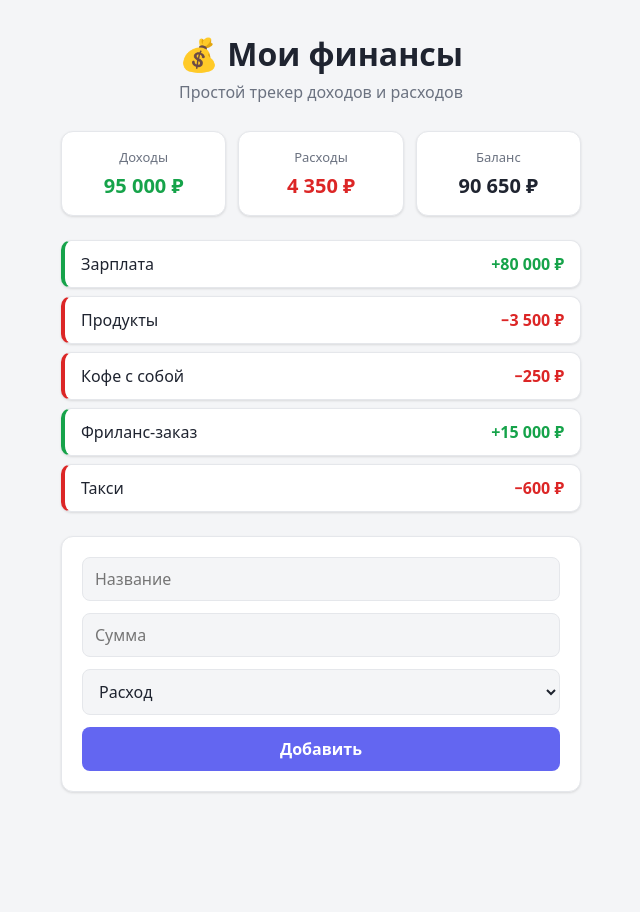
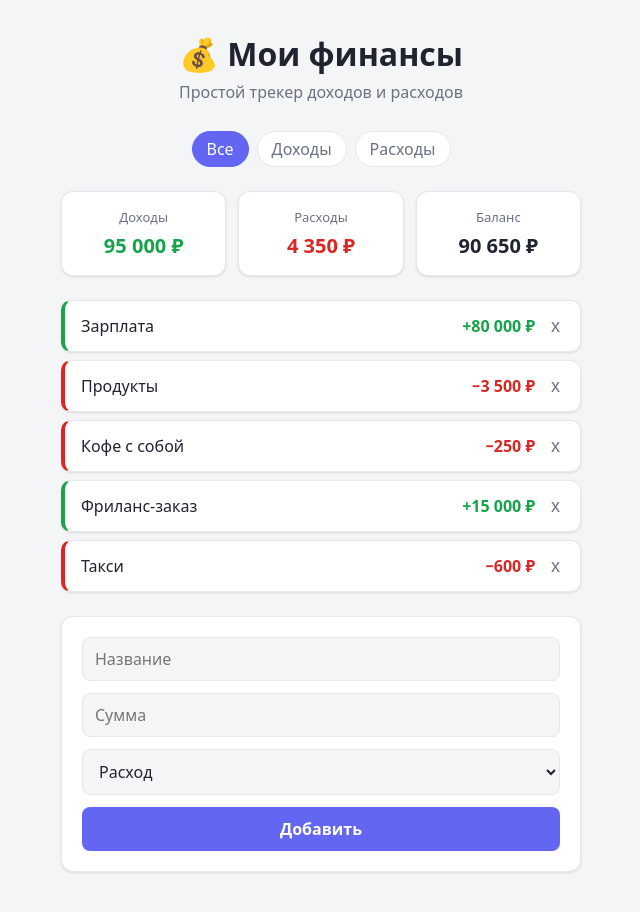
Before and after one commit to vanish-gold16/tsx_practice, a React (Vite) app: page / in a window 1280 px wide. Shown: the top 912 px of the page, without its empty margins (319-959 px from the left). Before the commit the page ends 856 px from the top, so only its background shows below. Built offline with nearby package versions, Linux system fonts and the light colour scheme.

Commit message:
feat: add transaction filtering and delete functionality

```diff
--- a/src/App.css
+++ b/src/App.css
@@ -109,6 +109,8 @@ code {
 
 .transaction__title {
   font-weight: 500;
+  flex: 1; /* занять всё свободное место и прижать сумму + кнопку вправо */
+  min-width: 0;
 }
 
 .transaction__amount {
--- a/src/App.tsx
+++ b/src/App.tsx
@@ -11,9 +11,19 @@ import Summary from "./components/Summary.tsx";
 
 function App() {
     const [transactions, setTransactions] = useState<Transaction[]>(sampleTransactions)
+    const [filter, setFilter] = useState<'all' | 'income' | 'expense'>('all')
+
+    const visibleTransactions =
+        filter === 'all'
+            ? transactions
+            :transactions.filter(t => t.type === filter)
 
     function handleAdd(transaction: Transaction) {
         setTransactions(prev => [transaction, ...prev])
+    }
+
+    function handleDelete(id: string) {
+        setTransactions(prev => prev.filter(t => t.id !== id))
     }
 
     return (
@@ -24,9 +34,33 @@ function App() {
             </header>
 
         <main className="app__main">
+            <div
+                className="filter"
+            >
+                <button
+                    className={filter === 'all' ? 'is-active' : ''}
+                    onClick={() => setFilter('all')}
+                >
+                    Все
+                </button>
+                <button
+                    className={filter === 'income' ? 'is-active' : ''}
+                    onClick={() => setFilter('income')}
+                >
+                    Доходы
+                </button>
+                <button
+                    className={filter === 'expense' ? 'is-active' : ''}
+                    onClick={() => setFilter('expense')}
+                >
+                    Расходы
+                </button>
+            </div>
             <Summary transactions={transactions} />
             <TransactionList
-                transactions={transactions} />
+                transactions={visibleTransactions}
+                onDelete={handleDelete}
+            />
             <TransactionForm
                 onAdd={handleAdd}
             />
--- a/src/components/TransactionItem.tsx
+++ b/src/components/TransactionItem.tsx
@@ -10,12 +10,13 @@ import type { Transaction } from '../types'
 // Их обязательно типизируем: TransactionItem ДОЛЖЕН получить объект transaction.
 // Если забудешь его передать — TypeScript подсветит ошибку ещё до запуска.
 interface TransactionItemProps {
-  transaction: Transaction
+  transaction: Transaction,
+  onDelete: (id: string) => void,
 }
 
 // Компонент — это функция, которая возвращает JSX (разметку).
 // { transaction } — деструктуризация: достаём поле transaction из объекта пропсов.
-export function TransactionItem({ transaction }: TransactionItemProps) {
+export function TransactionItem({ transaction, onDelete }: TransactionItemProps) {
   const { title, amount, type } = transaction
 
   // Производные значения считаем прямо в теле компонента — это обычные переменные.
@@ -31,6 +32,13 @@ export function TransactionItem({ transaction }: TransactionItemProps) {
         {sign}
         {amount.toLocaleString('ru-RU')} ₽
       </span>
+        <button
+            type="button"
+            className="transaction__delete"
+            onClick={() => onDelete(transaction.id)}
+        >
+            x
+        </button>
     </li>
   )
 }
--- a/src/components/TransactionList.tsx
+++ b/src/components/TransactionList.tsx
@@ -3,15 +3,20 @@ import {TransactionItem} from "./TransactionItem.tsx";
 
 type TransactionListProps = {
     transactions: Transaction[]
+    onDelete: (id: string) => void
 }
 
-export default function TransactionList({ transactions }: TransactionListProps) {
+export default function TransactionList({ transactions, onDelete }: TransactionListProps) {
     return (
         <ul className="transaction-list">
+            {transactions.length === 0 && (
+                <p className="empty">Нет операций</p>
+            )}
             {transactions.map((transaction) => (
                 <TransactionItem
                     transaction={transaction}
                     key={transaction.id}
+                    onDelete={onDelete}
                 />
             ))}
         </ul>
```
